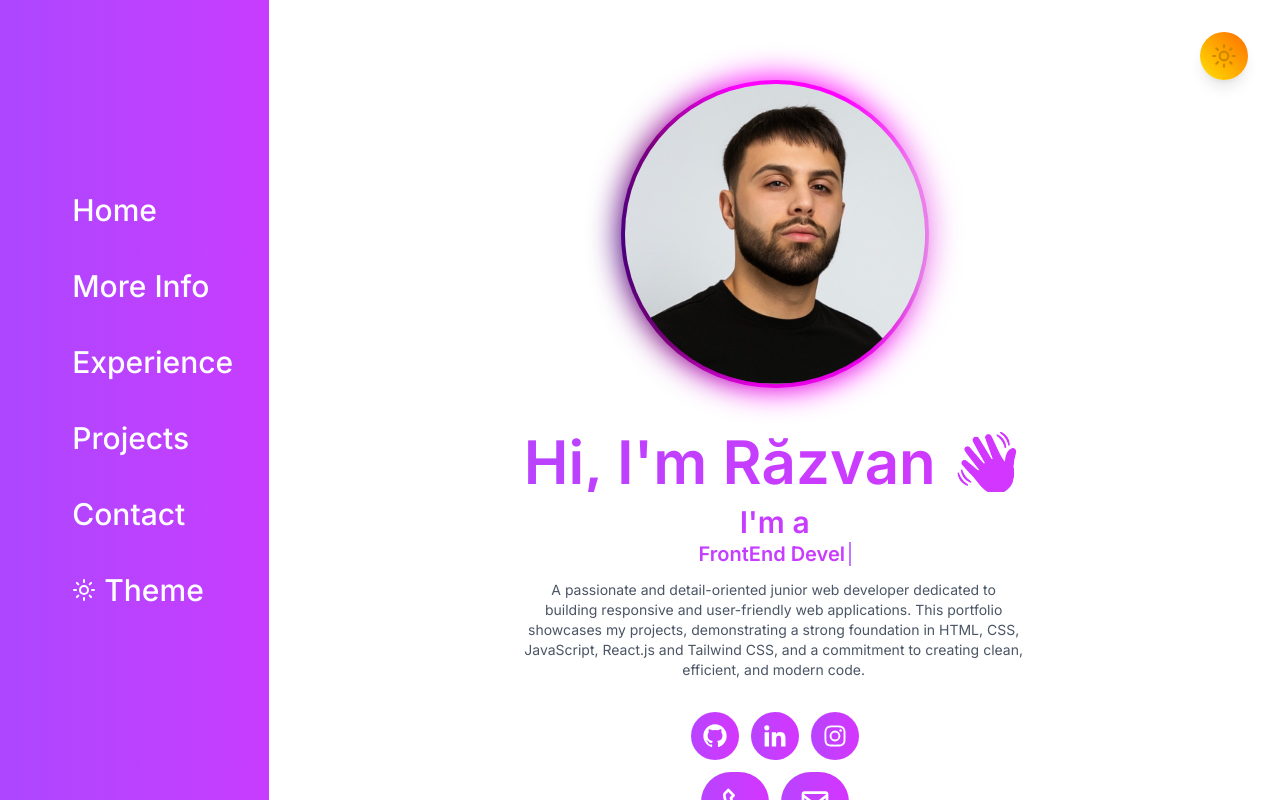
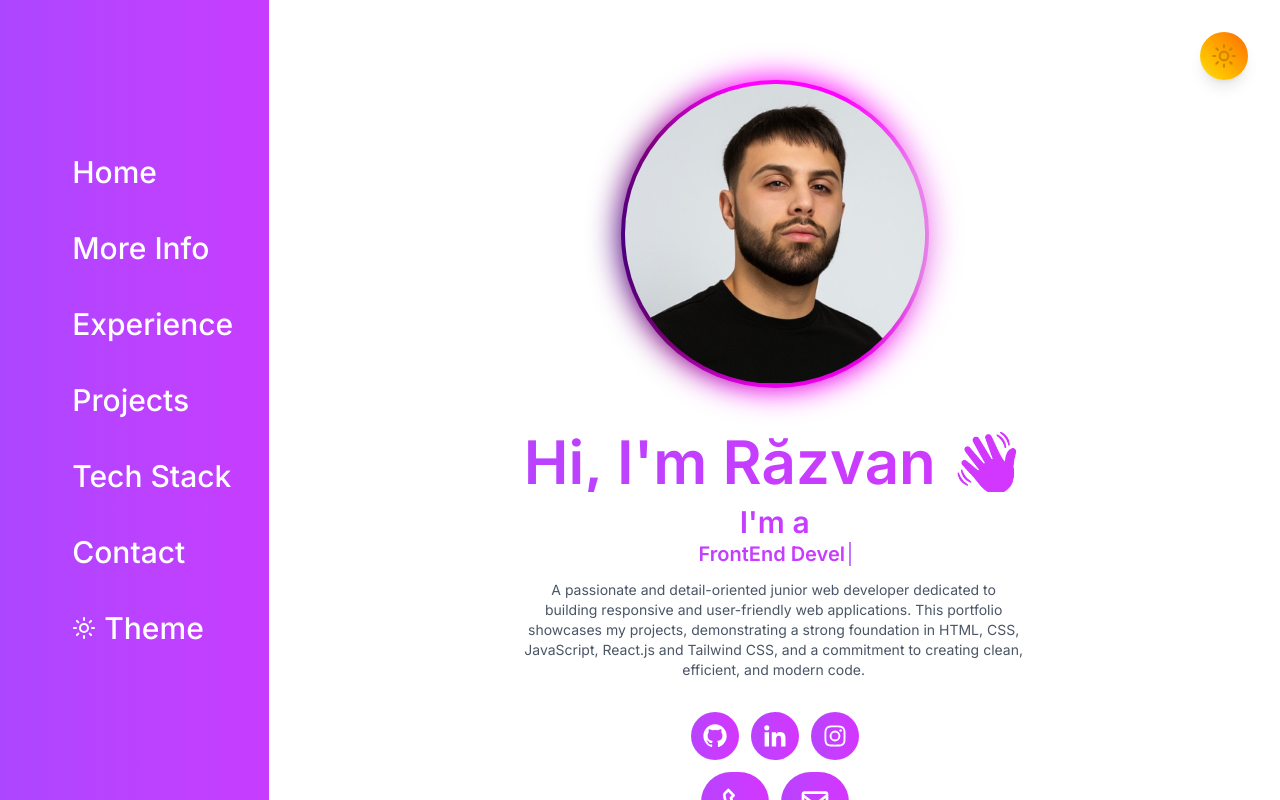
Before and after one commit to RazvanPelinari/react-website-portofolio, a React (Vite) app: page / in a window 1280 px wide. Built offline with nearby package versions, Linux system fonts and the light colour scheme.

Commit message:
Update HeaderLeft.jsx

```diff
--- a/src/components/Navigation/HeaderLeft.jsx
+++ b/src/components/Navigation/HeaderLeft.jsx
@@ -7,6 +7,7 @@ import {
   BiBriefcase,
   BiMailSend,
   BiInfoCircle,
+  BiBookAlt, // new icon for Tech Stack
 } from "react-icons/bi";
 import { Sun, Moon } from "lucide-react";
 
@@ -15,6 +16,7 @@ const NAV_ITEMS = [
   { href: "#MoreInfo", icon: BiInfoCircle, label: "More Info" },
   { href: "#Experience", icon: BiBriefcase, label: "Experience" },
   { href: "#Projects", icon: BiCode, label: "Projects" },
+  { href: "#TechStack", icon: BiBookAlt, label: "Tech Stack" }, // added here
   { href: "#Contact", icon: BiMailSend, label: "Contact" },
 ];
 
@@ -95,8 +97,14 @@ const HeaderLeft = () => {
                    animate-gradient bg-[length:400%_400%] backdrop-filter backdrop-blur-sm"
         >
           <ul className="flex flex-col gap-10">
-            {["Home", "More Info", "Experience", "Projects", "Contact"].map(
-              (item) => (
+            {[
+              "Home",
+              "More Info",
+              "Experience",
+              "Projects",
+              "Tech Stack", // added here
+              "Contact",
+            ].map((item) => (
               <li
                 key={item}
                 className="flex items-center justify-start cursor-pointer font-medium
@@ -113,8 +121,7 @@ const HeaderLeft = () => {
                   {item}
                 </a>
               </li>
-              )
-            )}
+            ))}
 
             {/* Dark mode toggle as nav item */}
             <li
```
Lines whose indentation alone changed are shown as unchanged.
